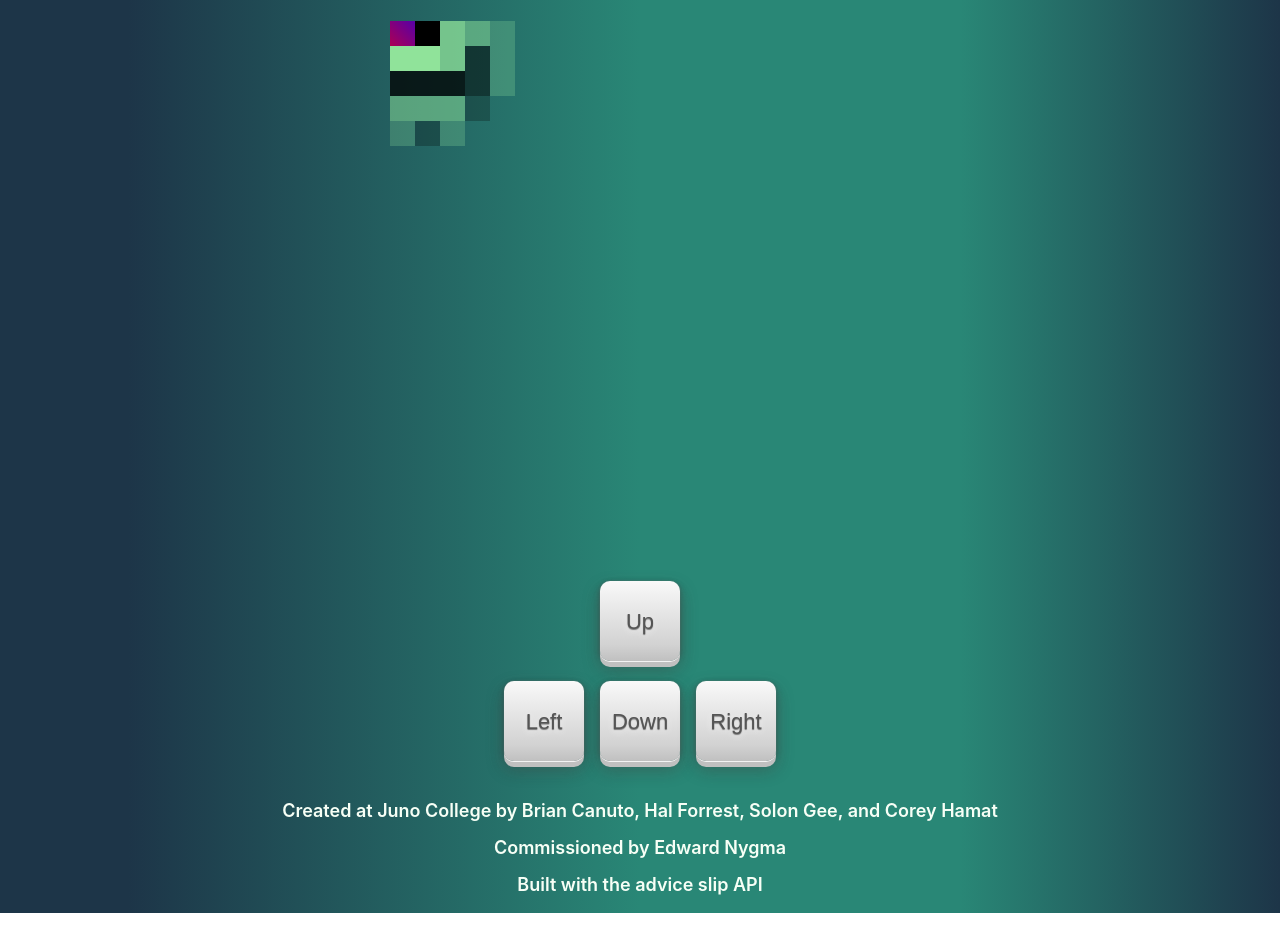
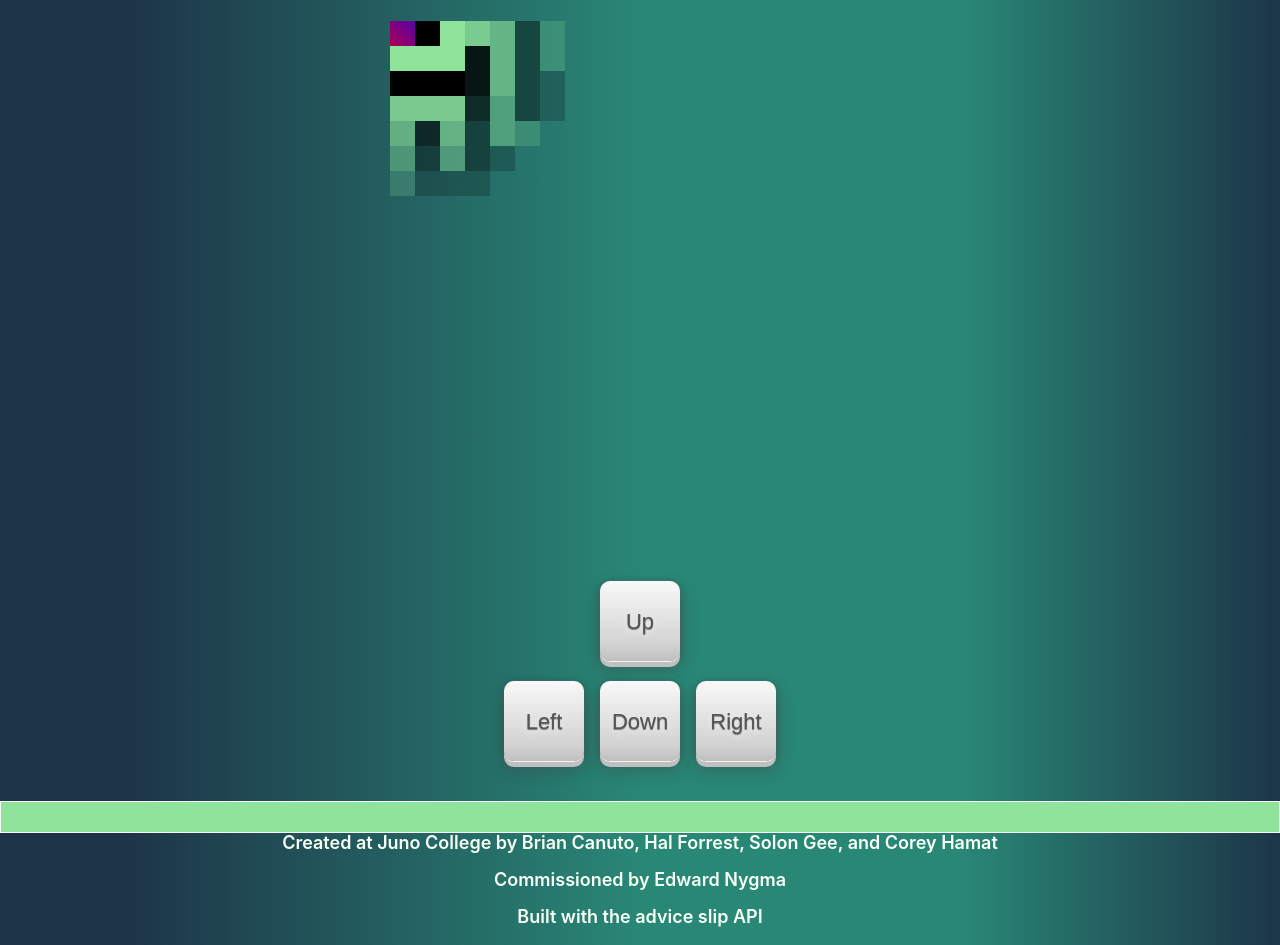
Before and after one commit to nygma-machine/project-4, a React (Create React App) app: page /Maze in a window 1280 px wide. Shown: the part 580-1525 px from the top of the page. Before the commit the page ends 1493 px from the top, so only its background shows below. Built offline with nearby package versions, Linux system fonts and the light colour scheme; no server answers; the database is empty.

Commit message:
added firebase stuff to a component and worked it out :fire: :firebase: :cloud: :comet:

```diff
--- a/src/Advice.js
+++ b/src/Advice.js
@@ -3,6 +3,7 @@
 import { useState, useEffect } from "react";
 import { Link } from 'react-router-dom'
 import axios from "axios";
+import HallOfFame from "./HallOfFame";
 
 const Advice = (props) => {
 
@@ -56,16 +57,7 @@ const Advice = (props) => {
 						<Link to='/'>
 							<button className="repeatGame">Play Again?</button>
 						</Link>
-						<div className="leaderboard">
-							<h2>Hall of Fame: </h2>
-							<ul>
-								{hallOfFame.map((element) => {
-									return (
-										<li key={element.key}>{element.usersName}</li>
-									)
-								})}
-							</ul>
-						</div>
+						<HallOfFame hallOfFame={hallOfFame} name={name} />
 					</div>
 				</div>
 			</div>
--- a/src/App.js
+++ b/src/App.js
@@ -34,8 +34,9 @@ function App() {
 			{
 				const currentName = {
 					key: propertyName,
-					usersName: myData[propertyName]
+					usersName: myData[propertyName].usersName
 				}
+				console.log(myData);
 				tempArray.push(currentName)
 			}
 			setListOfNames(tempArray)
--- /dev/null
+++ b/src/HallOfFame.js
@@ -0,0 +1,30 @@
+import realtime from './firebase'
+import { ref, push } from 'firebase/database'
+import { useEffect } from 'react'
+
+const HallOfFame = (props) => {
+
+	const {hallOfFame, name} = props
+
+	useEffect(() => {
+		if (name) {
+			const databaseRef = ref(realtime, '/users')
+			push(databaseRef, {usersName: name})
+		}
+	}, [])
+
+	return (
+		<div className="leaderboard">
+		<h2>Hall of Fame: </h2>
+		<ul>
+			{hallOfFame.map((element) => {
+				return (
+					<li key={element.key}>{element.usersName}</li>
+				)
+			})}
+		</ul>
+	</div>
+	)
+}
+
+export default HallOfFame
--- a/src/Results.js
+++ b/src/Results.js
@@ -1,8 +1,7 @@
 import { useState, useEffect } from "react";
 import { Link, useParams } from 'react-router-dom'
 import axios from "axios";
-import realtime from './firebase'
-import { ref, push } from 'firebase/database'
+import HallOfFame from "./HallOfFame";
 
 const Results = (props) => {
 
@@ -24,11 +23,6 @@ const Results = (props) => {
 		})
 	}, [query])
 
-	useEffect(() => {
-		const databaseRef = ref(realtime, '/users')
-		push(databaseRef, {usersName: 'name'})
-	}, [])
-
 	const random = (array) => {
 		const index = Math.floor(Math.random() * array.length)
 		return array[index]
@@ -37,7 +31,7 @@ const Results = (props) => {
 	return (
 		<>
 			<div className="wrapper">
-				<div class="resultsFlex">
+				<div className="resultsFlex">
 					<div className="results">
 						{name !== "" ? (
 							<div className="congrats">
@@ -68,16 +62,8 @@ const Results = (props) => {
 						<Link to='/'>
 							<button className="repeatGame">Play Again?</button>
 						</Link>
-						<div className="leaderboard">
-							<h2>Hall of Fame: </h2>
-							<ul>
-								{hallOfFame.map((element) => {
-									return (
-										<li key={element.key}>{element.usersName}</li>
-									)
-								})}
-							</ul>
-						</div>
+						<HallOfFame hallOfFame={hallOfFame} name={name} />
+
 					</div>
 				</div>
 			</div>
--- a/src/styles/scss/_Maze.scss
+++ b/src/styles/scss/_Maze.scss
@@ -36,17 +36,20 @@
   .block0 {
     background-color: #90E39A;
   }
-.distance0, .distance1, .player {
+.distance0, .distance1, .distance2, .player {
 	opacity: 1;
 }
-.distance2 {
-	opacity: 0.75;
-}
 .distance3 {
-	opacity: 0.5;
+	opacity: 0.80;
 }
 .distance4 {
-	opacity: 0.25;
+	opacity: 0.6;
+}
+.distance5 {
+	opacity: 0.4;
+}
+.distance6 {
+	opacity: 0.2;
 }
   .block1 {
     background-color: black;
--- a/src/styles/scss/_Results.scss
+++ b/src/styles/scss/_Results.scss
@@ -18,6 +18,10 @@
     @include fadeIn("6s");
 }
 
+.leaderboard {
+    @include fadeIn('8s');
+}
+
 .repeatGame {
     @include fadeIn("10s");
     font-family: $bodyFont;
--- a/src/styles/scss/styles.css
+++ b/src/styles/scss/styles.css
@@ -432,7 +432,19 @@ ul li {
 }
 
 .answerButton {
-  margin: 1rem auto;
+  font-family: "Hind Siliguri", sans-serif;
+  text-transform: uppercase;
+  color: #f7fff6;
+  font-weight: 600;
+  background: #90e39a;
+  border: #f7fff6 solid 0.05rem;
+  padding: 15px 25px;
+}
+.answerButton:hover, .answerButton:focus {
+  color: #298776;
+}
+.answerButton:active {
+  background: #50c17f;
 }
 
 .maze {
@@ -458,20 +470,24 @@ ul li {
   background-color: #90E39A;
 }
 
-.distance0, .distance1, .player {
+.distance0, .distance1, .distance2, .player {
   opacity: 1;
 }
 
-.distance2 {
-  opacity: 0.75;
-}
-
 .distance3 {
-  opacity: 0.5;
+  opacity: 0.8;
 }
 
 .distance4 {
-  opacity: 0.25;
+  opacity: 0.6;
+}
+
+.distance5 {
+  opacity: 0.4;
+}
+
+.distance6 {
+  opacity: 0.2;
 }
 
 .block1 {
@@ -553,6 +569,9 @@ ul li {
     background-position: 0% 100%;
   }
 }
+.resultsFlex {
+  display: flex;
+}
 
 .congrats {
   -webkit-animation: wait 0s, resultsFade 2s 0s;
@@ -574,10 +593,29 @@ ul li {
           animation: wait 6s, resultsFade 2s 6s;
 }
 
+.leaderboard {
+  -webkit-animation: wait 8s, resultsFade 2s 8s;
+          animation: wait 8s, resultsFade 2s 8s;
+}
+
 .repeatGame {
   -webkit-animation: wait 10s, resultsFade 2s 10s;
           animation: wait 10s, resultsFade 2s 10s;
+  font-family: "Hind Siliguri", sans-serif;
+  text-transform: uppercase;
+  color: #f7fff6;
+  font-weight: 600;
+  background: #90e39a;
+  border: #f7fff6 solid 0.05rem;
+  padding: 15px 25px;
 }
+.repeatGame:hover, .repeatGame:focus {
+  color: #298776;
+}
+.repeatGame:active {
+  background: #50c17f;
+}
+
 .buttonContainer {
   margin: 2rem auto;
   display: grid;
```
Also changed, not shown: 1 other file (tests, documents, lock files or other folders).
